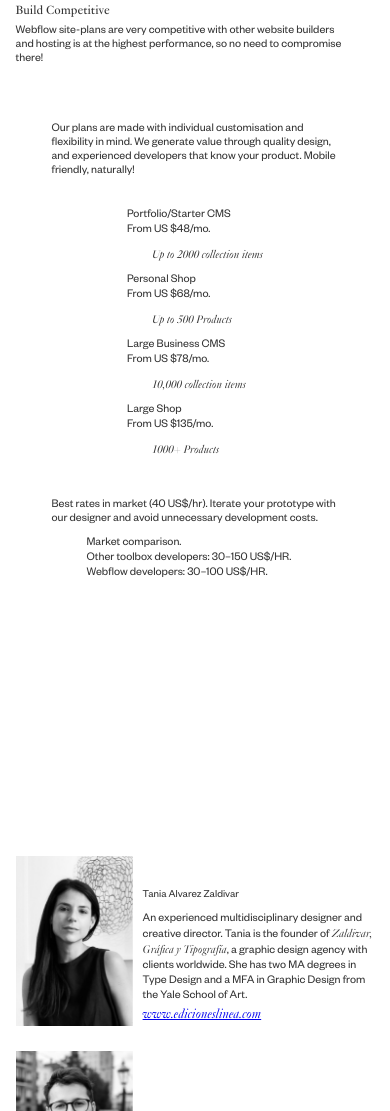
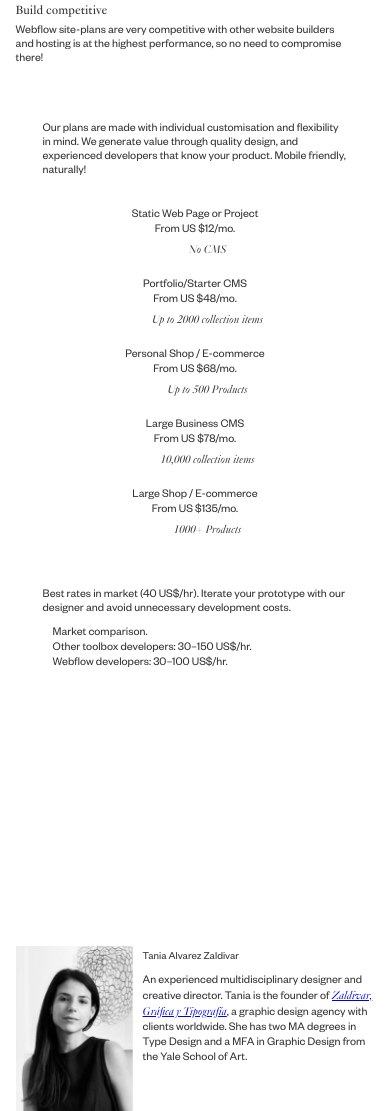
Before and after one commit to LatinianPassiveIncome/ensos-landing-page, a website: page www/index.html in a window 390 px wide. Shown: the part 889-2000 px from the top of the page. Drawn offline with nearby package versions, Linux system fonts and the light colour scheme.

Commit message:
Add new product and link to zaldivartania.com

```diff
--- a/www/css/ensos-landing.webflow.css
+++ b/www/css/ensos-landing.webflow.css
@@ -369,13 +369,14 @@
   display: -webkit-flex;
   display: -ms-flexbox;
   display: flex;
+  width: 100%;
   margin-top: 40px;
-  margin-right: 50px;
+  margin-right: 30px;
   margin-bottom: 30px;
-  -webkit-box-pack: start;
-  -webkit-justify-content: flex-start;
-  -ms-flex-pack: start;
-  justify-content: flex-start;
+  -webkit-box-pack: justify;
+  -webkit-justify-content: space-between;
+  -ms-flex-pack: justify;
+  justify-content: space-between;
   -webkit-box-align: start;
   -webkit-align-items: flex-start;
   -ms-flex-align: start;
@@ -397,8 +398,12 @@
 }
 
 .plan {
-  margin-right: 30px;
+  margin-right: 15px;
   padding-right: 0px;
+  -webkit-box-flex: 0;
+  -webkit-flex: 0 auto;
+  -ms-flex: 0 auto;
+  flex: 0 auto;
 }
 
 .plans {
@@ -406,7 +411,7 @@
   display: -webkit-flex;
   display: -ms-flexbox;
   display: flex;
-  width: 70vw;
+  width: 80vw;
   -webkit-box-orient: vertical;
   -webkit-box-direction: normal;
   -webkit-flex-direction: column;
@@ -466,6 +471,7 @@
 .external-link {
   font-family: 'Genath displayita', sans-serif;
   font-size: 16px;
+  font-style: italic;
 }
 
 @media screen and (min-width: 1920px) {
@@ -507,7 +513,7 @@
 
   .description {
     font-size: 15px;
-    line-height: 15px;
+    line-height: 16px;
   }
 
   .feature {
@@ -570,18 +576,21 @@
     -ms-flex-item-align: end;
     align-self: flex-end;
     font-family: 'Genath displayita', sans-serif;
+    font-size: 15px;
+    line-height: 16px;
     font-style: normal;
     text-align: left;
   }
 
   .plan-text {
     padding-right: 80px;
-    line-height: 26px;
+    font-size: 15px;
+    line-height: 16px;
   }
 
   .bio {
-    font-size: 16px;
-    line-height: 20px;
+    font-size: 14px;
+    line-height: 16px;
   }
 
   .address {
@@ -727,11 +736,12 @@
   }
 
   .plan {
+    width: 20%;
     margin-right: 10px;
   }
 
   .plans {
-    width: 75vw;
+    width: 90vw;
   }
 
   .plan-detail {
@@ -898,6 +908,10 @@
 
   .plan-options {
     margin-right: 0px;
+    -webkit-box-pack: justify;
+    -webkit-justify-content: space-between;
+    -ms-flex-pack: justify;
+    justify-content: space-between;
   }
 
   .description-subtext {
@@ -908,12 +922,20 @@
 
   .plan {
     margin-right: 0px;
+    -webkit-box-flex: 0;
+    -webkit-flex: 0 auto;
+    -ms-flex: 0 auto;
+    flex: 0 auto;
     font-size: 12px;
     line-height: 15px;
   }
 
   .plans {
-    width: 90vw;
+    width: 92vw;
+  }
+
+  .plan-text {
+    padding-right: 12px;
   }
 
   .bio {
@@ -1098,6 +1120,9 @@
     width: auto;
     max-width: 30vw;
     margin-bottom: 0px;
+    -webkit-align-self: flex-start;
+    -ms-flex-item-align: start;
+    align-self: flex-start;
   }
 
   .beauty-people {
@@ -1181,10 +1206,14 @@
   }
 
   .plan-description {
-    max-width: 80%;
+    max-width: 85%;
   }
 
   .plan-options {
+    display: -webkit-box;
+    display: -webkit-flex;
+    display: -ms-flexbox;
+    display: flex;
     margin-top: 30px;
     margin-right: 0px;
     margin-bottom: 20px;
@@ -1193,16 +1222,43 @@
     -webkit-flex-direction: column;
     -ms-flex-direction: column;
     flex-direction: column;
+    -webkit-box-align: center;
+    -webkit-align-items: center;
+    -ms-flex-align: center;
+    align-items: center;
+    -webkit-align-self: center;
+    -ms-flex-item-align: center;
+    align-self: center;
   }
 
   .description-subtext {
     width: 100%;
-    margin-left: 35px;
+    margin-left: 10px;
+    padding-left: 0px;
     font-size: 12px;
+  }
+
+  .plan {
+    width: 100%;
+    margin-bottom: 10px;
+    -webkit-align-self: center;
+    -ms-flex-item-align: center;
+    -ms-grid-row-align: center;
+    align-self: center;
   }
 
   .plans {
     width: 92vw;
+  }
+
+  .plan-detail {
+    text-align: center;
+  }
+
+  .plan-text {
+    margin-bottom: 5px;
+    padding-right: 0px;
+    text-align: center;
   }
 
   .address {
@@ -1231,6 +1287,9 @@
   .bio-container {
     max-width: 65vw;
     margin-left: 10px;
+    -webkit-align-self: flex-start;
+    -ms-flex-item-align: start;
+    align-self: flex-start;
   }
 
   .spacer {
--- a/www/index.html
+++ b/www/index.html
@@ -1,5 +1,5 @@
 <!DOCTYPE html><!--  This site was created in Webflow. http://www.webflow.com  -->
-<!--  Last Published: Sat Oct 31 2020 09:05:13 GMT+0000 (Coordinated Universal Time)  -->
+<!--  Last Published: Sun Nov 01 2020 10:02:44 GMT+0000 (Coordinated Universal Time)  -->
 <html data-wf-page="5f80e958dc86b54ba4502641" data-wf-site="5f80e958dc86b550eb502640">
 <head>
   <meta charset="utf-8">
@@ -52,15 +52,15 @@
       <h1 class="heading-selling-points">Why Webflow?</h1>
       <div class="webflow-features">
         <div class="feature">
-          <div class="features-title">Build Anything</div>
+          <div class="features-title">Build anything</div>
           <p class="description">Best design flexibility from all websites builders, allowing you to iterate quickly with your developer. Don&#x27;t be constrained by drag-and-drop toolboxes that will sooner or later require you to out-source expensive code development.</p>
         </div>
         <div class="feature">
-          <div class="features-title">Build Fast</div>
+          <div class="features-title">Build fast</div>
           <p class="description">Webflow keeps cost down by helping us develop quickly, so we can focus on delivering highest quality without breaking the bank.</p>
         </div>
         <div class="feature">
-          <div class="features-title">Build Competitive</div>
+          <div class="features-title">Build competitive</div>
           <p class="description">Webflow site-plans are very competitive with other website builders and hosting is at the highest performance, so no need to compromise there!</p>
         </div>
       </div>
@@ -72,11 +72,15 @@
         </div>
         <div class="plan-options">
           <div class="plan">
+            <p class="plan-text">Static Web Page or Project<br>From US $12/mo.</p>
+            <p class="plan-detail">No CMS</p>
+          </div>
+          <div class="plan">
             <p class="plan-text">Portfolio/Starter CMS <br>From US $48/mo.</p>
             <p class="plan-detail">Up to 2000 collection items</p>
           </div>
           <div class="plan">
-            <p class="plan-text">Personal Shop <br>From US $68/mo.</p>
+            <p class="plan-text">Personal Shop / E-commerce<br>From US $68/mo.</p>
             <p class="plan-detail">Up to 500 Products</p>
           </div>
           <div class="plan">
@@ -84,13 +88,13 @@
             <p class="plan-detail">10,000 collection items</p>
           </div>
           <div class="plan">
-            <p class="plan-text">Large Shop <br>From US $135/mo.</p>
+            <p class="plan-text">Large Shop / E-commerce<br>From US $135/mo.</p>
             <p class="plan-detail">1000+ Products</p>
           </div>
         </div>
         <div class="plan-description">
           <p class="description">Best rates in market (40 US$/hr). Iterate your prototype with our designer and avoid unnecessary development costs. </p>
-          <p class="description-subtext">Market comparison.<br>Other toolbox developers: 30–150 US$/HR. <br>Webflow developers: 30–100 US$/HR.</p>
+          <p class="description-subtext">Market comparison.<br>Other toolbox developers: 30–150 US$/hr. <br>Webflow developers: 30–100 US$/hr.</p>
         </div>
       </div>
     </div>
@@ -101,8 +105,9 @@
         <div class="person"><img src="images/Tania.png" loading="lazy" alt="" class="portrait">
           <div class="bio-container">
             <div class="name-title">Tania Alvarez Zaldivar</div>
-            <div class="bio">An experienced multidisciplinary designer and creative director. Tania is the founder of<span class="studio-text"> Zaldivar, Gráfica y Tipografía</span>, a graphic design agency with clients worldwide. She has two MA degrees in Type Design and a MFA in Graphic Design from the Yale School of Art.</div>
-            <a href="https://www.edicioneslinea.com/" target="_blank"><span class="external-link">www.edicioneslinea.com</span></a>
+            <div class="bio">An experienced multidisciplinary designer and creative director. Tania is the founder of<span class="studio-text"> </span>
+              <a href="http://www.zaldivartania.com" target="_blank"><span class="studio-text">Zaldivar, Gráfica y Tipografía</span></a>, a graphic design agency with clients worldwide. She has two MA degrees in Type Design and a MFA in Graphic Design from the Yale School of Art.
+            </div>
           </div>
         </div>
         <div class="person"><img src="images/Julian.png" loading="lazy" alt="" class="portrait">
```
